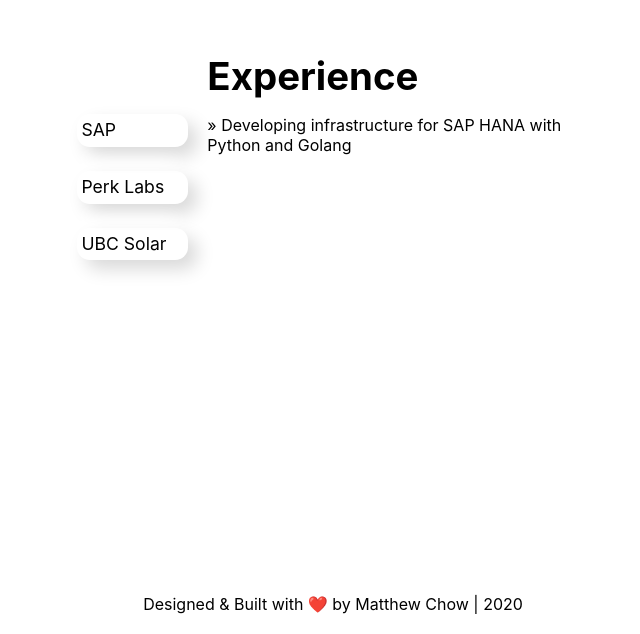
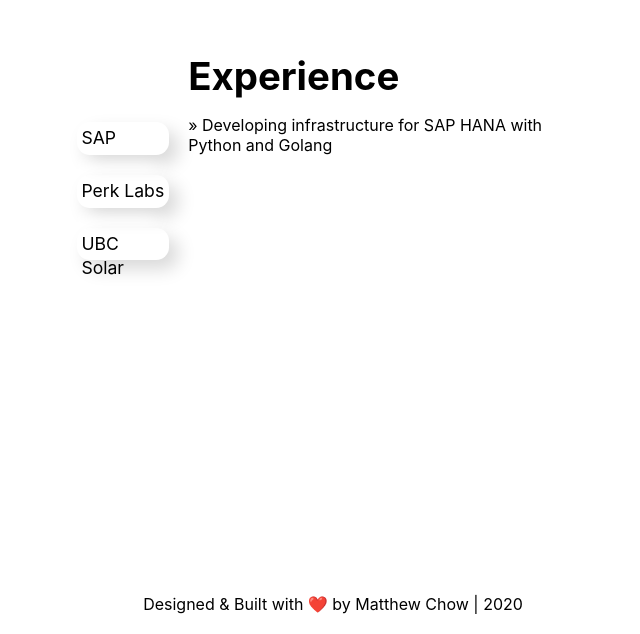
Before and after one commit to mpchow/personalWebsite_V2, a React (Create React App) app: page / in a window 1280 px wide. Shown: the part 1806-2440 px from the top of the page, without its empty margins (307-947 px from the left). Built offline with nearby package versions, Linux system fonts and the light colour scheme.

Commit message:
changed height

```diff
--- a/src/components/Experience/Experience.css
+++ b/src/components/Experience/Experience.css
@@ -15,12 +15,12 @@
    font-size: 1.1em;
    line-height: 3vh;
    height: 3vh;
-   width: 8vw;
+   width: 6.5vw;
    border-radius: 1vw;
    padding: 0.25em;
    box-shadow:  9px 9px 18px #d9d9d9,
    -9px -9px 18px #ffffff;
-   margin-bottom: 3vh;
+   margin-bottom: 2.5vh;
 }
 
 .experience-titles :hover{
@@ -30,7 +30,7 @@
 }
 
 .experience-titles {
-   top: 40vh;
+   top: 41vh;
    position: relative;
 }
 
```
